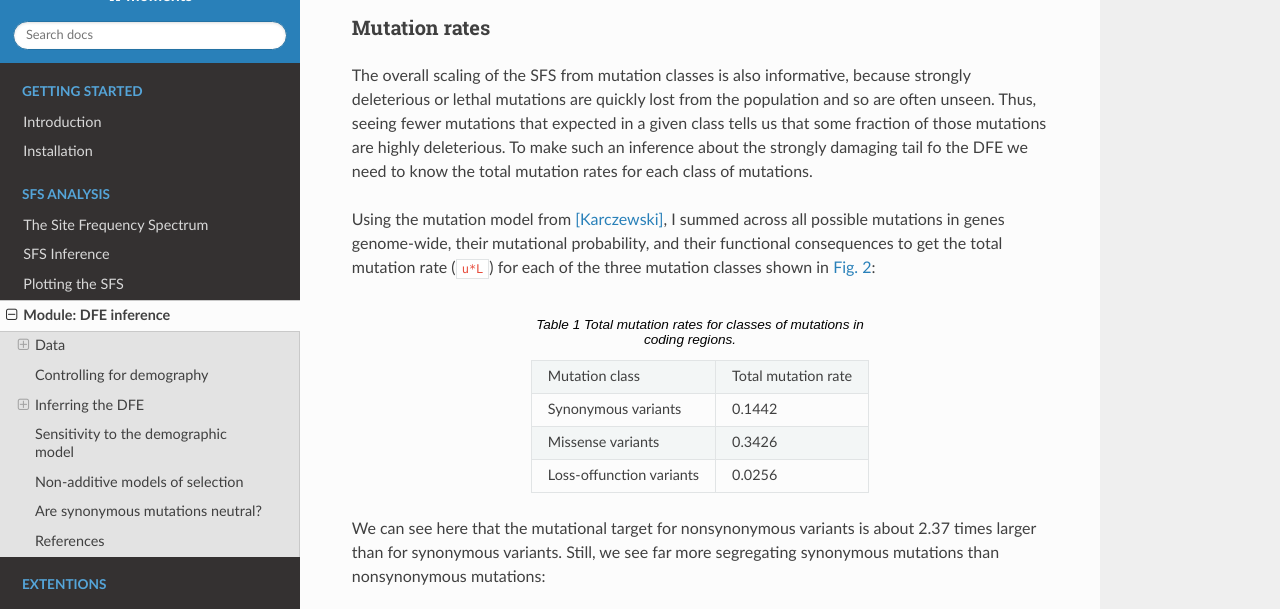
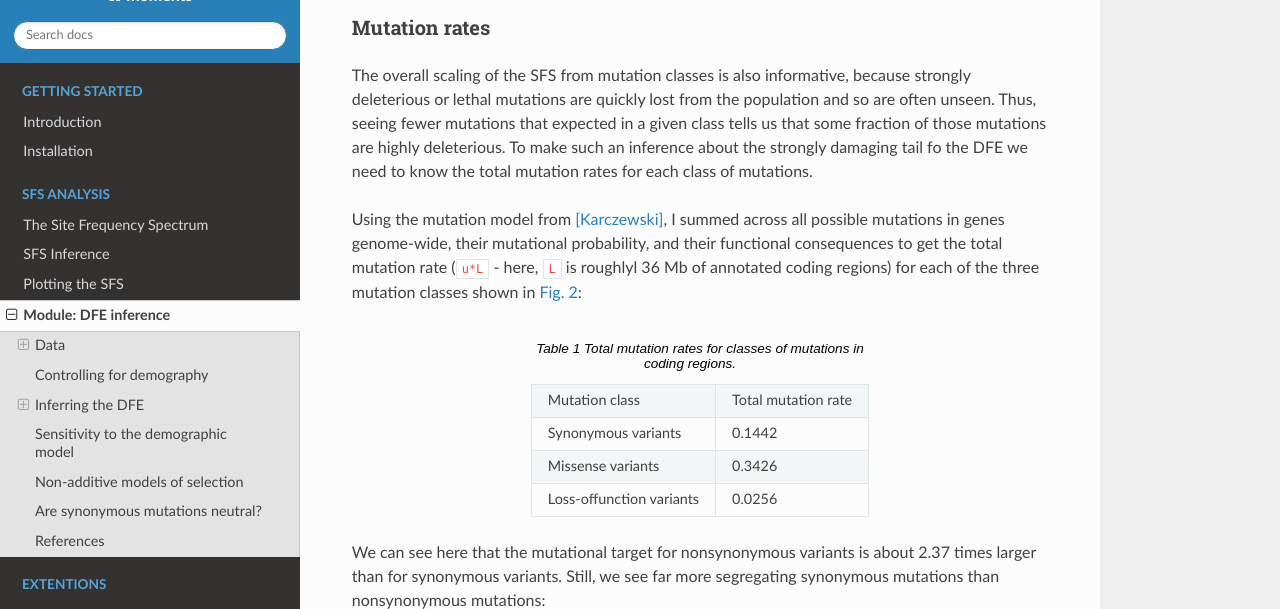
Before and after one commit to MomentsLD/moments, a Sphinx documentation site: the page built from docs/dfe.rst, in a window 1280 px wide and 900 px high, scrolled down 1598 px, cut to the strip 0-609 px from the top of the window. Built offline with Sphinx 7.4.7 and the Read the Docs theme 2.0.0, drawn with Linux system fonts in a browser that asks for light colours.

Commit message:
minor clarification

```diff
--- a/docs/dfe.rst
+++ b/docs/dfe.rst
@@ -58,8 +58,8 @@ total mutation rates for each class of mutations.
 
 Using the mutation model from [Karczewski]_, I summed across all possible mutations in
 genes genome-wide, their mutational probability, and their functional consequences to
-get the total mutation rate (``u*L``) for each of the three mutation classes shown
-in :numref:`all_data`:
+get the total mutation rate (``u*L`` - here, ``L`` is roughlyl 36 Mb of annotated coding
+regions) for each of the three mutation classes shown in :numref:`all_data`:
 
 .. _mutation_rates:
 .. list-table:: Total mutation rates for classes of mutations in coding regions.
```
